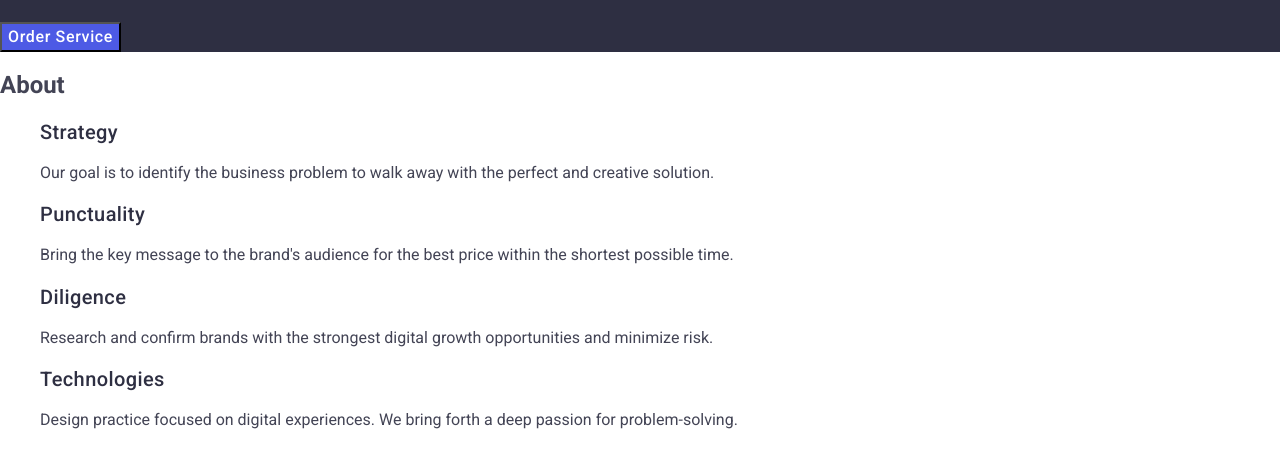
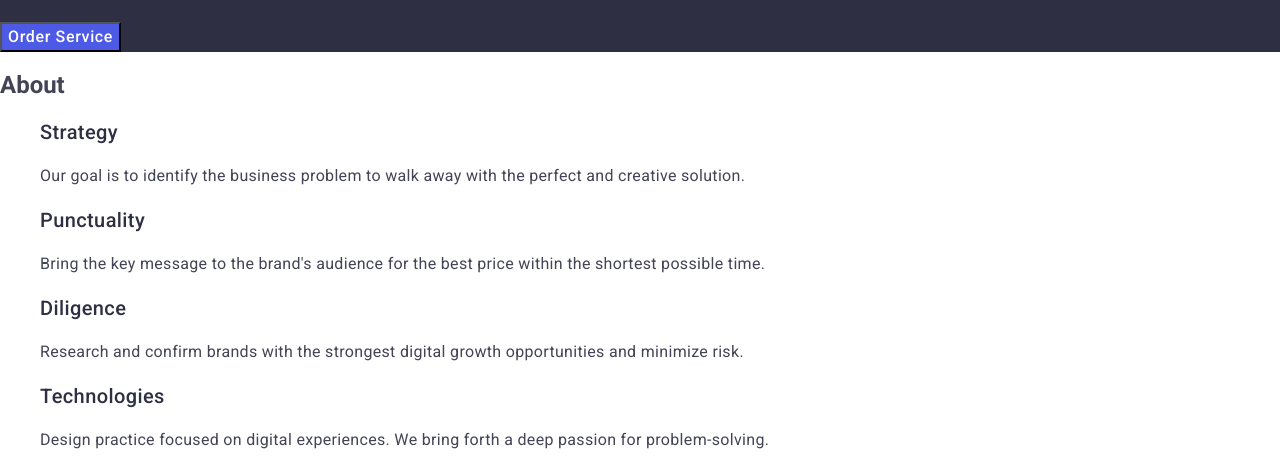
Before and after one commit to Sofiia0105/goit-markup-hw-02, a plain HTML site: page index.html in a window 1280 px wide. Shown: the part 304-760 px from the top of the page. Drawn offline with nearby package versions, Linux system fonts and the light colour scheme.

Commit message:
add p style into About

```diff
--- a/css/styles.css
+++ b/css/styles.css
@@ -102,6 +102,13 @@ a {
         color: #2e2f42;
 }
 
+.about .dscr-about {
+    font-size: 16px;
+        line-height: 1.5;
+        letter-spacing: 0.02em;
+        color: #434455
+}
+
 .team {
     background-color: #f4f4fd
 }
--- a/index.html
+++ b/index.html
@@ -56,28 +56,28 @@
         <ul>
           <li>
             <h3 class="title-about">Strategy</h3>
-            <p>
+            <p class="dscr-about">
               Our goal is to identify the business problem to walk away with the
               perfect and creative solution.
             </p>
           </li>
           <li>
             <h3 class="title-about">Punctuality</h3>
-            <p>
+            <p class="dscr-about">
               Bring the key message to the brand's audience for the best price
               within the shortest possible time.
             </p>
           </li>
           <li>
             <h3 class="title-about">Diligence</h3>
-            <p>
+            <p class="dscr-about">
               Research and confirm brands with the strongest digital growth
               opportunities and minimize risk.
             </p>
           </li>
           <li>
             <h3 class="title-about">Technologies</h3>
-            <p>
+            <p class="dscr-about">
               Design practice focused on digital experiences. We bring forth a
               deep passion for problem-solving.
             </p>
```
